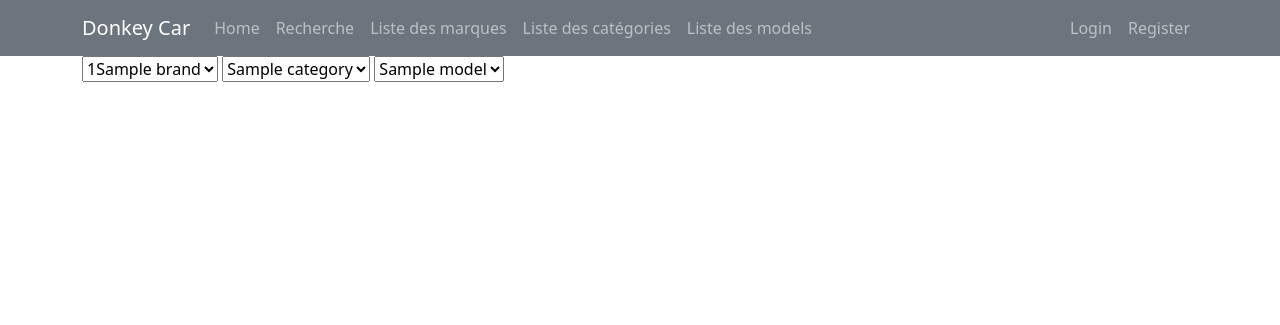
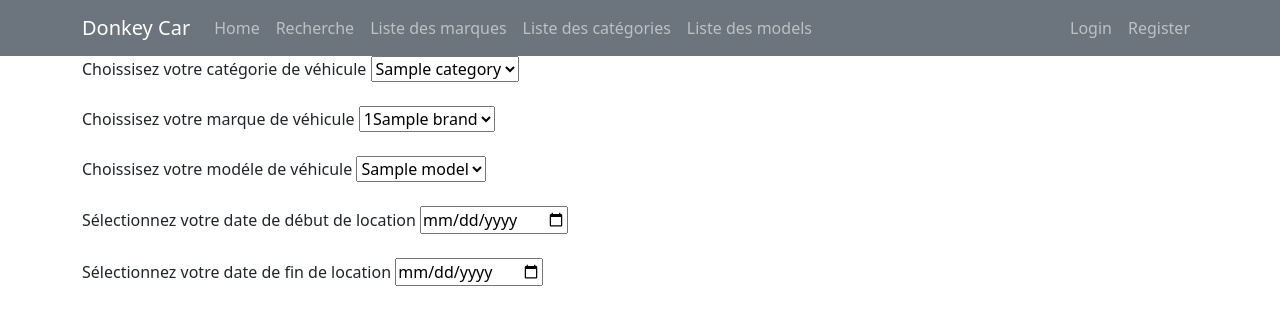
Before and after one commit to enPausee/DonkeyCar, a PHP site: template src/Views/search/index.php in a window 1280 px wide. Shown: the top 325 px of the page. Run offline with PHP 8.4, Linux system fonts and the light colour scheme; the template is opened without the code that fills it: most values are stand-ins (such as "Sample title", 1, 10 or a date in 2020); some libraries are stand-ins or nearby versions.

Commit message:
mise en page html

```diff
--- a/src/Views/search/index.php
+++ b/src/Views/search/index.php
@@ -1,8 +1,5 @@
-<select>
-    <?php foreach ($brands as $brand): ?>
-    <option><?=$brand->id?><?=$brand->name?></option>
-    <?php endforeach?>
-</select>
+<div>
+    <label for="category">Choissisez votre catégorie de véhicule</label>
     <select>
         <?php foreach ($categories as $category): ?>
         <option>
@@ -10,7 +7,19 @@
         </option>
         <?php endforeach?>
     </select>
-
+</div>
+<br>
+<div>
+    <label for="brand">Choissisez votre marque de véhicule</label>
+    <select>
+        <?php foreach ($brands as $brand): ?>
+        <option><?=$brand->id?><?=$brand->name?></option>
+        <?php endforeach?>
+    </select>
+</div>
+<br>
+<div>
+    <label for="model">Choissisez votre modéle de véhicule</label>
     <select>
         <?php foreach ($models as $model): ?>
         <option>
@@ -18,3 +27,14 @@
         </option>
         <?php endforeach?>
     </select>
+</div>
+<br>
+<div>
+    <label for="date debut">Sélectionnez votre date de début de location</label>
+    <input type="date" name="date début">
+</div>
+<br>
+<div>
+    <label for="date fin">Sélectionnez votre date de fin de location</label>
+    <input type="date" name="date fin">
+</div>
```
Lines whose indentation alone changed are shown as unchanged.
